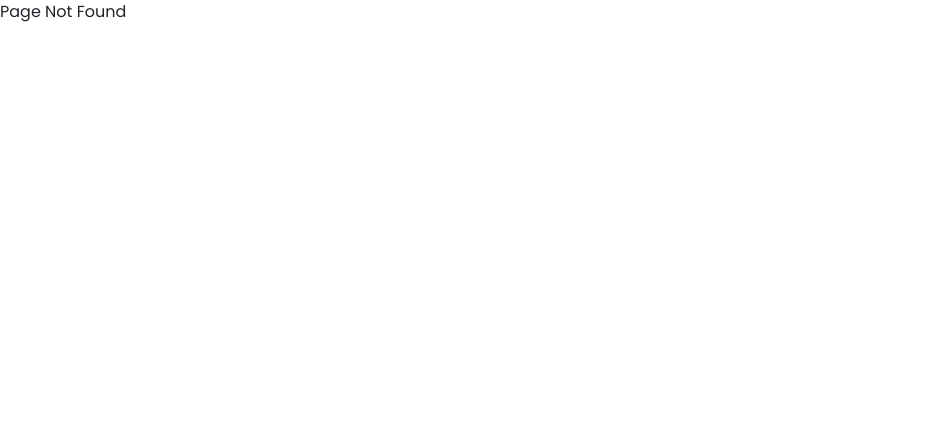
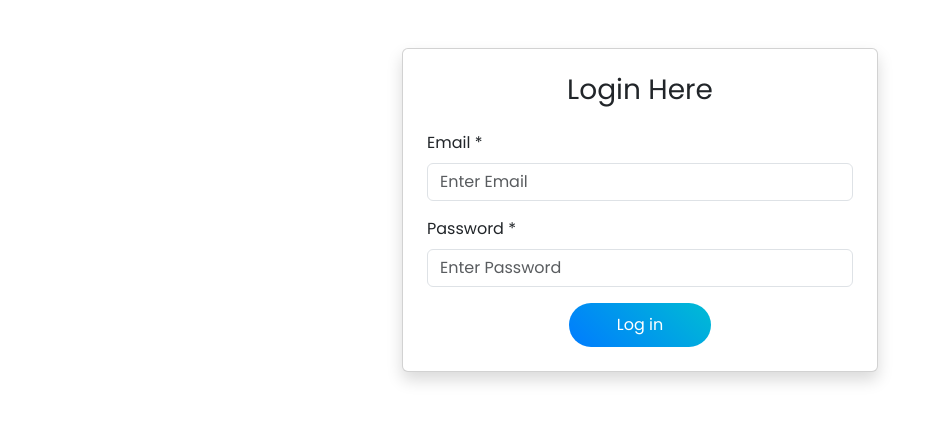
Before and after one commit to SupriyoGhoshal/Ai-BoneScanner, a React (Vite) app in the folder Frontend/: page /login in a window 1280 px wide. Before the commit this address had no page. Shown: the top 422 px of the page, without its empty margins (0-943 px from the left). Built offline with nearby package versions, Linux system fonts and the light colour scheme.

Commit message:
Login functionality added

```diff
--- a/Frontend/src/App.jsx
+++ b/Frontend/src/App.jsx
@@ -2,6 +2,7 @@ import { useState } from 'react'
 import {BrowserRouter, Routes, Route} from "react-router-dom"
 import Home from './Home'
 import Signup from './Auth/Signup'
+import Login from './Auth/Login'
 
 function App() {
 
@@ -12,6 +13,7 @@ function App() {
           <Route path="*" element={<div>Page Not Found</div>}></Route>
           <Route path="/" element={<Home/>}></Route>
           <Route path='/register' element={<Signup/>}></Route>
+          <Route path='/login' element={<Login/>}></Route>
         </Routes>
       </BrowserRouter>
     </>
--- a/Frontend/src/Auth/Login.jsx
+++ b/Frontend/src/Auth/Login.jsx
@@ -0,0 +1,96 @@
+import { useState } from "react";
+import { useNavigate } from "react-router-dom";
+import axios from "axios";
+
+function Login() {
+  const [email, setEmail] = useState("");
+  const [emailErr, setEmailErr] = useState("");
+
+  const [password, setPassword] = useState("");
+  const [passerr, setPasserr] = useState("");
+
+  const navigate = useNavigate();
+
+  const validEmail = (value) => {
+    setEmail(value);
+    const emailRegex = /^[a-zA-Z0-9._%+-]+@gmail\.com$/;
+    setEmailErr(!emailRegex.test(value) ? "Invalid email. Use @gmail.com" : "");
+  };
+
+  const validPassword = (value) => {
+    setPassword(value);
+    setPasserr(value.length < 8 ? "Please enter at least 8 characters" : "");
+  };
+
+  const handleLogin = async (e) => {
+    e.preventDefault();
+
+    if (emailErr || passerr) {
+      alert("Please enter valid info.");
+      return;
+    }
+
+    if (!email || !password) {
+      alert("Please fill in all fields.");
+      return;
+    }
+
+    try {
+      const res = await axios.post("http://localhost:5800/api/login", {
+        email,
+        password,
+      });
+
+      alert("Login successful!");
+      console.log("✅ Login response:", res.data);
+      navigate("/"); // Navigate to homepage or dashboard
+    } catch (err) {
+      console.error("❌ Login failed:", err.response?.data || err.message);
+      alert("Login failed. Please check your credentials.");
+    }
+  };
+
+  return (
+    <div className="login container my-5" style={{ maxWidth: "500px" }}>
+      <div className="card shadow p-4">
+        <h3 className="text-center mb-4">Login Here</h3>
+        <form onSubmit={handleLogin}>
+          {/* Email */}
+          <div className="mb-3">
+            <label htmlFor="email" className="form-label">Email *</label>
+            <input
+              type="email"
+              className="form-control"
+              id="email"
+              placeholder="Enter Email"
+              value={email}
+              onChange={(e) => validEmail(e.target.value)}
+            />
+            {emailErr && <p style={{ color: "red" }}>{emailErr}</p>}
+          </div>
+
+          {/* Password */}
+          <div className="mb-3">
+            <label htmlFor="password" className="form-label">Password *</label>
+            <input
+              type="password"
+              className="form-control"
+              id="password"
+              placeholder="Enter Password"
+              value={password}
+              onChange={(e) => validPassword(e.target.value)}
+            />
+            {passerr && <p style={{ color: "red" }}>{passerr}</p>}
+          </div>
+
+          {/* Submit Button */}
+          <div className="text-center">
+            <button type="submit" className="btn btn-primary px-5">Log in</button>
+          </div>
+        </form>
+      </div>
+    </div>
+  );
+}
+
+export default Login;
--- a/Frontend/src/Auth/Signup.jsx
+++ b/Frontend/src/Auth/Signup.jsx
@@ -1,5 +1,6 @@
 import { useState } from "react";
 import axios from "axios";
+import { useNavigate, Link } from "react-router-dom";
 
 function Signup() {
   const [firstname, setFirstName] = useState("");
@@ -55,6 +56,7 @@ function Signup() {
     setGenderErr(!genderRegex.test(value) ? "Gender must be Male, Female, or Other" : "");
   };
 
+  const navigate = useNavigate();
   // Form submit
   const handleSignup = async (e) => {
     e.preventDefault();
@@ -89,6 +91,8 @@ function Signup() {
       setPassword("");
       setAge("");
       setGender("");
+
+      navigate("/login");
     } catch (err) {
       console.error("❌ Registration failed:", err.response?.data || err.message);
       alert("Registration failed. Please try again.");
--- a/Frontend/src/Components/Navbar.jsx
+++ b/Frontend/src/Components/Navbar.jsx
@@ -4,39 +4,37 @@ import {Link} from "react-router-dom"
 function Navbar() {
     return (
         <>
-          <nav class="navbar navbar-expand-lg navbar-gradient sticky-top shadow-sm">
-  <div class="container">
-    <a class="navbar-brand logo-text" href="#">🦴 NutriBone</a>
-    <button class="navbar-toggler" type="button" data-bs-toggle="collapse" data-bs-target="#navbarModern">
-      <span class="navbar-toggler-icon"></span>
+          <nav className="navbar navbar-expand-lg navbar-gradient sticky-top shadow-sm">
+            <div className="container">
+              <a className="navbar-brand logo-text" href="#">🦴 NutriBone</a>
+              <button className="navbar-toggler" type="button" data-bs-toggle="collapse" data-bs-target="#navbarModern">
+                <span className="navbar-toggler-icon"></span>
               </button>
 
-    <div class="collapse navbar-collapse" id="navbarModern">
-      <ul class="navbar-nav ms-auto align-items-center">
-        <li class="nav-item">
-          <a class="nav-link active" href="#home">Home</a>
+              <div className="collapse navbar-collapse" id="navbarModern">
+                <ul className="navbar-nav ms-auto align-items-center">
+                  <li className="nav-item">
+                    <a className="nav-link active" href="#home">Home</a>
                   </li>
-        <li class="nav-item">
-          <a class="nav-link" href="#about">About</a>
+                  <li className="nav-item">
+                    <a className="nav-link" href="#about">About</a>
                   </li>
-        <li class="nav-item">
-          <a class="nav-link" href="#scan">Scan</a>
+                  <li className="nav-item">
+                    <a className="nav-link" href="#scan">Scan</a>
                   </li>
-        <li class="nav-item">
-          <a class="nav-link" href="#summary">Summary</a>
+                  <li className="nav-item">
+                    <a className="nav-link" href="#summary">Summary</a>
                   </li>
-        <li class="nav-item">
-          <a class="nav-link" href="#contact">Contact</a>
+                  <li className="nav-item">
+                    <a className="nav-link" href="#contact">Contact</a>
                   </li>
-        <li class="nav-item">
-          <Link to="/register" class="btn get-started-btn ms-3">Get Started</Link>
+                  <li className="nav-item">
+                    <Link to="/register" className="btn get-started-btn ms-3">Get Started</Link>
                   </li>
                 </ul>
               </div>
             </div>
           </nav>
-
-
         </>
     );
 }
```
Also changed, not shown: Frontend/src/Components/Hero.jsx (indentation only). Lines whose indentation alone changed are shown as unchanged.
